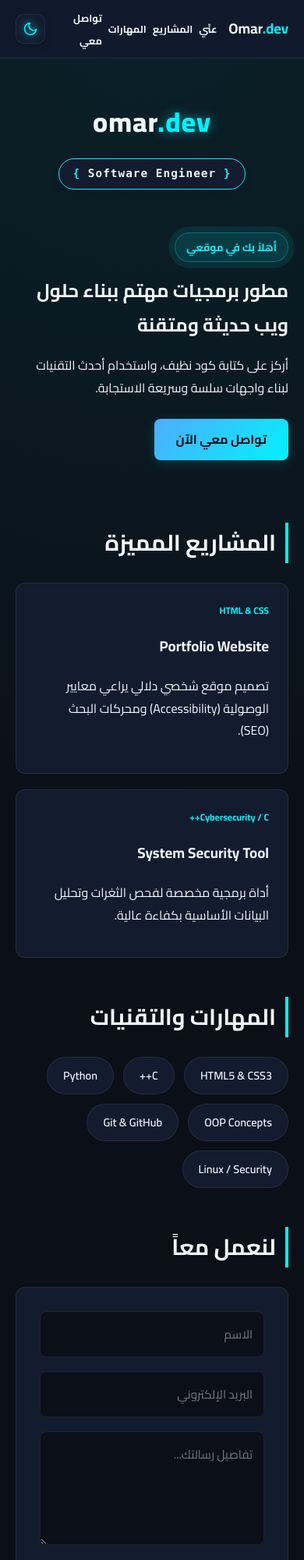
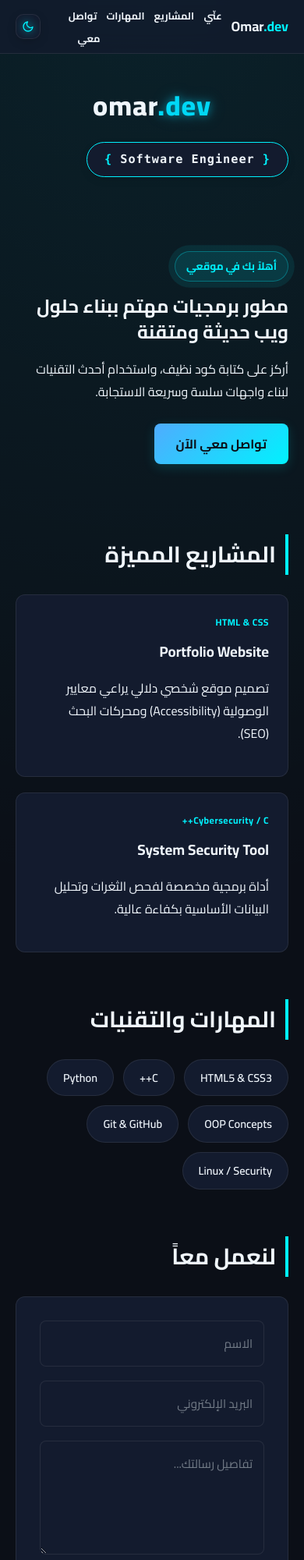
Before and after one commit to omarh7786-dot/omar-dev, a plain HTML site: page index.html in a window 390 px wide. Shown: the top 2000 px of the page at 78% size. Drawn offline with Linux system fonts and the light colour scheme.

Commit message:
Add files via upload

```diff
--- a/style.css
+++ b/style.css
@@ -10,7 +10,7 @@
   --primary-accent: #00f2fe;
   --secondary-accent: #4facfe;
   --glow-color: rgba(0, 242, 254, 0.15);
-  --header-bg: rgba(19, 27, 46, 0.85);
+  --header-bg: rgba(19, 27, 46, 0.75);
   --title-color: #ffffff;
 }
 
@@ -23,8 +23,12 @@ body.light-theme {
   --primary-accent: #0284c7;
   --secondary-accent: #0369a1;
   --glow-color: rgba(2, 132, 199, 0.15);
-  --header-bg: rgba(244, 247, 251, 0.9);
+  --header-bg: rgba(244, 247, 251, 0.85);
   --title-color: #0f172a;
+}
+
+* {
+  box-sizing: border-box;
 }
 
 html {
@@ -49,23 +53,23 @@ body {
   padding: 0 20px;
 }
 
-/* Scrollbar Customization */
+/* Custom Scrollbar */
 ::-webkit-scrollbar {
-  width: 8px;
+  width: 10px;
 }
 ::-webkit-scrollbar-track {
   background: var(--bg-color);
 }
 ::-webkit-scrollbar-thumb {
   background: #1f293d;
-  border-radius: 4px;
+  border-radius: 5px;
 }
 ::-webkit-scrollbar-thumb:hover {
   background: var(--primary-accent);
 }
 
 /* =========================================
-   2. الهيدر والشريط العلوي (Header & Navigation)
+   2. Glassmorphism Header (هيدر زجاجي)
    ========================================= */
 header {
   background: var(--header-bg);
@@ -76,19 +80,19 @@ header {
   top: 0;
   z-index: 100;
   padding: 10px 0;
-  transition: background 0.3s ease;
+  transition: background 0.3s ease, padding 0.3s ease;
 }
 
 .nav-container {
   display: flex;
   justify-content: space-between;
   align-items: center;
-  gap: 15px;
+  gap: 10px;
 }
 
 .logo {
   color: var(--text-main);
-  font-size: 1.3rem;
+  font-size: 1.4rem;
   margin: 0;
   white-space: nowrap;
 }
@@ -110,7 +114,7 @@ nav a {
   color: var(--text-main);
   text-decoration: none;
   font-weight: 700;
-  font-size: 0.95rem;
+  font-size: 1rem;
   transition: color 0.3s ease;
   position: relative;
 }
@@ -134,9 +138,7 @@ nav a:hover::after {
   width: 100%;
 }
 
-/* =========================================
-   3. زر الأيقونات المودرن (Theme Switcher)
-   ========================================= */
+/* زر تبديل الثيم */
 .theme-icon-btn {
   background: var(--card-bg);
   border: 1px solid var(--card-border);
@@ -193,41 +195,39 @@ body.light-theme .theme-icon-btn .sun-icon {
 }
 
 /* =========================================
-   4. Sections & Components
+   3. Hero & Main Sections
    ========================================= */
-.hero {
-  text-align: center;
-  padding: 40px 0 10px;
-}
-
 .main-title {
-  font-size: 3.5rem;
+  font-size: 3.8rem;
   font-weight: 800;
   color: var(--text-main);
   text-align: center;
-  margin: 10px 0 15px 0;
+  margin: 35px 0 15px 0;
   direction: ltr;
   letter-spacing: 1px;
+  font-family: 'Cairo', sans-serif;
   animation: fadeInUp 1.2s ease-out forwards;
+  will-change: transform, opacity;
 }
 
 .main-title .highlight {
-  color: var(--primary-accent);
+  color: #00d8f6;
   animation: neonPulse 3s infinite ease-in-out 0.5s;
+  will-change: text-shadow;
 }
 
 .software-engineer-title {
   display: inline-block;
-  font-family: 'Fira Code', Consolas, monospace;
-  font-size: 0.9rem;
+  font-family: 'Fira Code', 'Cascadia Code', Consolas, monospace;
+  font-size: 0.95rem;
   font-weight: 600;
   color: var(--text-main);
   background-color: var(--card-bg);
   border: 1px solid var(--primary-accent);
-  padding: 6px 18px;
+  padding: 8px 22px;
   border-radius: 30px;
   letter-spacing: 1px;
-  margin-bottom: 15px;
+  margin-bottom: 25px;
   box-shadow: 0 4px 12px rgba(0, 0, 0, 0.08);
   transition: all 0.3s ease;
 }
@@ -237,17 +237,22 @@ body.light-theme .theme-icon-btn .sun-icon {
   font-weight: bold;
 }
 
+.software-engineer-title:hover {
+  transform: translateY(-2px);
+  box-shadow: 0 6px 18px var(--glow-color);
+}
+
 .section-title {
   color: var(--text-main);
   font-size: 1.8rem;
-  margin-top: 50px;
+  margin-top: 60px;
   margin-bottom: 25px;
   border-right: 4px solid var(--primary-accent);
   padding-right: 12px;
 }
 
 .hero-section {
-  padding: 30px 0;
+  padding: 70px 0 30px;
 }
 
 .badge {
@@ -264,7 +269,7 @@ body.light-theme .theme-icon-btn .sun-icon {
 
 .hero-content h2 {
   color: var(--text-main);
-  font-size: 2.1rem;
+  font-size: 2.3rem;
   margin: 15px 0;
 }
 
@@ -288,6 +293,13 @@ body.light-theme .theme-icon-btn .sun-icon {
   box-shadow: 0 8px 25px rgba(0, 242, 254, 0.4);
 }
 
+.btn-primary:active {
+  transform: translateY(-1px);
+}
+
+/* =========================================
+   4. Cards & Grids
+   ========================================= */
 .projects-grid {
   display: grid;
   grid-template-columns: repeat(auto-fit, minmax(280px, 1fr));
@@ -307,6 +319,7 @@ body.light-theme .theme-icon-btn .sun-icon {
 }
 
 .project-card:hover {
+  transform: translateY(-6px);
   border-color: rgba(0, 242, 254, 0.4);
   box-shadow: 0 10px 30px rgba(0, 0, 0, 0.5), 0 0 15px var(--glow-color);
 }
@@ -315,6 +328,12 @@ body.light-theme .theme-icon-btn .sun-icon {
   font-size: 0.75rem;
   color: var(--primary-accent);
   font-weight: 700;
+  letter-spacing: 0.5px;
+}
+
+.project-card h3 {
+  color: var(--text-main);
+  margin: 10px 0;
 }
 
 .skills-grid {
@@ -332,6 +351,7 @@ body.light-theme .theme-icon-btn .sun-icon {
   font-weight: 600;
   font-size: 0.9rem;
   transition: all 0.3s ease;
+  cursor: default;
 }
 
 .skill-item:hover {
@@ -341,7 +361,9 @@ body.light-theme .theme-icon-btn .sun-icon {
   transform: translateY(-3px);
 }
 
-/* Contact Form */
+/* =========================================
+   5. Contact Form & Footer
+   ========================================= */
 .contact-form {
   background: var(--card-bg);
   border: 1px solid var(--card-border);
@@ -353,9 +375,11 @@ body.light-theme .theme-icon-btn .sun-icon {
 }
 
 .contact-form input,
-.contact-form textarea {
+.contact-form textarea,
+input,
+textarea {
   width: 100%;
-  background-color: var(--bg-color) !important;
+  background-color: var(--card-bg) !important;
   color: var(--text-main) !important;
   border: 1px solid var(--card-border) !important;
   padding: 14px;
@@ -367,23 +391,40 @@ body.light-theme .theme-icon-btn .sun-icon {
 }
 
 .contact-form input::placeholder,
-.contact-form textarea::placeholder {
+.contact-form textarea::placeholder,
+input::placeholder,
+textarea::placeholder {
   color: var(--text-muted) !important;
   opacity: 0.8;
 }
 
 .contact-form input:focus,
-.contact-form textarea:focus {
+.contact-form textarea:focus,
+input:focus,
+textarea:focus {
   outline: none;
   border-color: var(--primary-accent) !important;
-  box-shadow: 0 0 10px var(--glow-color) !important;
+  box-shadow: 0 0 8px var(--glow-color) !important;
+  background-color: var(--card-bg) !important;
+  color: var(--text-main) !important;
+}
+
+input:-webkit-autofill,
+input:-webkit-autofill:hover,
+input:-webkit-autofill:focus,
+textarea:-webkit-autofill,
+textarea:-webkit-autofill:hover,
+textarea:-webkit-autofill:focus {
+  -webkit-text-fill-color: var(--text-main) !important;
+  -webkit-box-shadow: 0 0 0px 1000px var(--card-bg) inset !important;
+  transition: background-color 5000s ease-in-out 0s;
 }
 
 footer {
   text-align: center;
-  padding: 30px 0;
+  padding: 40px 0;
   border-top: 1px solid var(--card-border);
-  margin-top: 50px;
+  margin-top: 60px;
   font-size: 0.9rem;
   color: var(--text-muted);
 }
@@ -396,24 +437,26 @@ footer {
   background: linear-gradient(to left, var(--primary-accent), var(--secondary-accent));
   width: 0%;
   z-index: 999;
+  transition: width 0.1s ease-out;
 }
 
 #scrollTopBtn {
   position: fixed;
-  bottom: 25px;
-  left: 25px;
-  width: 42px;
-  height: 42px;
+  bottom: 30px;
+  left: 30px;
+  width: 45px;
+  height: 45px;
   background-color: var(--card-bg);
   color: var(--primary-accent);
   border: 1px solid var(--primary-accent);
   border-radius: 50%;
-  font-size: 1.1rem;
+  font-size: 1.2rem;
   font-weight: bold;
   cursor: pointer;
   opacity: 0;
   visibility: hidden;
   transition: all 0.3s ease;
+  box-shadow: 0 4px 15px rgba(0, 0, 0, 0.4);
   z-index: 99;
 }
 
@@ -422,55 +465,79 @@ footer {
   visibility: visible;
 }
 
-/* Animations */
-@keyframes fadeInUp {
-  0% { opacity: 0; transform: translateY(20px); }
-  100% { opacity: 1; transform: translateY(0); }
+#scrollTopBtn:hover {
+  background-color: var(--primary-accent);
+  color: #0b0f17;
+  transform: translateY(-5px);
+  box-shadow: 0 0 15px var(--glow-color);
 }
 
-@keyframes neonPulse {
-  0%, 100% { text-shadow: 0 0 10px rgba(0, 242, 254, 0.4); }
-  50% { text-shadow: 0 0 20px rgba(0, 242, 254, 0.7); }
-}
-
+/* Animations */
 @keyframes pulse {
   0% { box-shadow: 0 0 0 0 rgba(0, 242, 254, 0.4); }
   70% { box-shadow: 0 0 0 10px rgba(0, 242, 254, 0); }
   100% { box-shadow: 0 0 0 0 rgba(0, 242, 254, 0); }
 }
 
+@keyframes fadeInUp {
+  0% { opacity: 0; transform: translateY(30px); }
+  100% { opacity: 1; transform: translateY(0); }
+}
+
+@keyframes neonPulse {
+  0%, 100% { text-shadow: 0 0 10px rgba(0, 216, 246, 0.4), 0 0 20px rgba(0, 216, 246, 0.2); }
+  50% { text-shadow: 0 0 15px rgba(0, 216, 246, 0.6), 0 0 25px rgba(0, 216, 246, 0.4), 0 0 35px rgba(0, 216, 246, 0.2); }
+}
+
 /* =========================================
-   5. التجاوب الخاص بالموبايل (Mobile Responsive Fix)
+   6. تنسيقات الشاشات الصغيرة والموبايل (Mobile Fix)
    ========================================= */
 @media (max-width: 768px) {
+  /* تصغير الهيدر وإبقائه رفيع أفقياً */
   header {
-    padding: 8px 0;
+    padding: 5px 0 !important;
   }
 
   .nav-container {
-    flex-direction: row !important; /* للحفاظ على الهيدر في سطر واحد */
+    flex-direction: row !important;
     justify-content: space-between;
     align-items: center;
+    gap: 8px !important;
   }
 
   .logo {
-    font-size: 1.15rem;
+    font-size: 1.1rem;
   }
 
   nav ul {
-    gap: 8px;
+    gap: 8px !important;
   }
 
   nav a {
-    font-size: 0.8rem;
+    font-size: 0.8rem !important;
+    padding: 2px 4px;
   }
 
+  .theme-icon-btn {
+    width: 32px;
+    height: 32px;
+    min-width: 32px;
+    margin-right: 0;
+  }
+
+  .theme-icon-btn svg {
+    width: 16px;
+    height: 16px;
+  }
+
+  /* العناوين والكروت */
   .main-title {
     font-size: 2.2rem;
   }
 
   .hero-content h2 {
     font-size: 1.5rem;
+    line-height: 1.4;
   }
 
   .projects-grid {
@@ -480,4 +547,11 @@ footer {
   .project-card {
     transform: none !important;
   }
+
+  #scrollTopBtn {
+    bottom: 20px;
+    left: 20px;
+    width: 40px;
+    height: 40px;
+  }
 }
```
